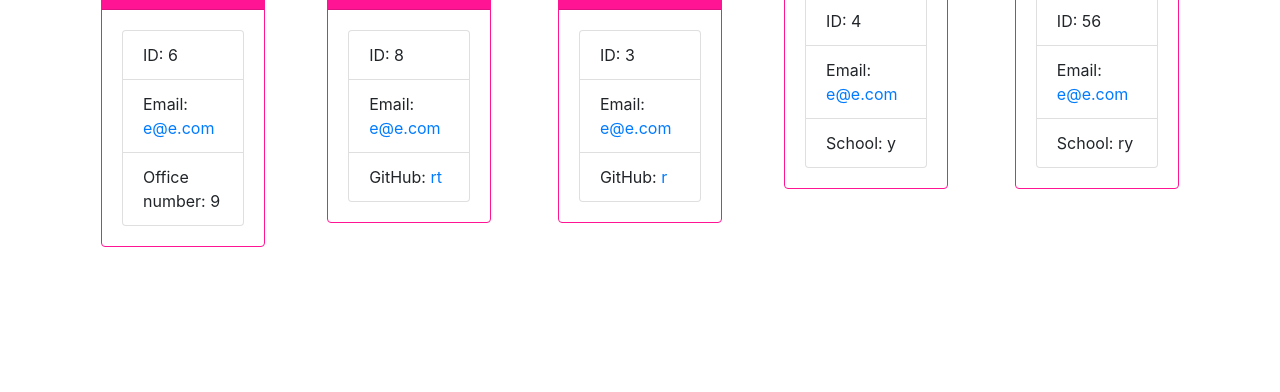
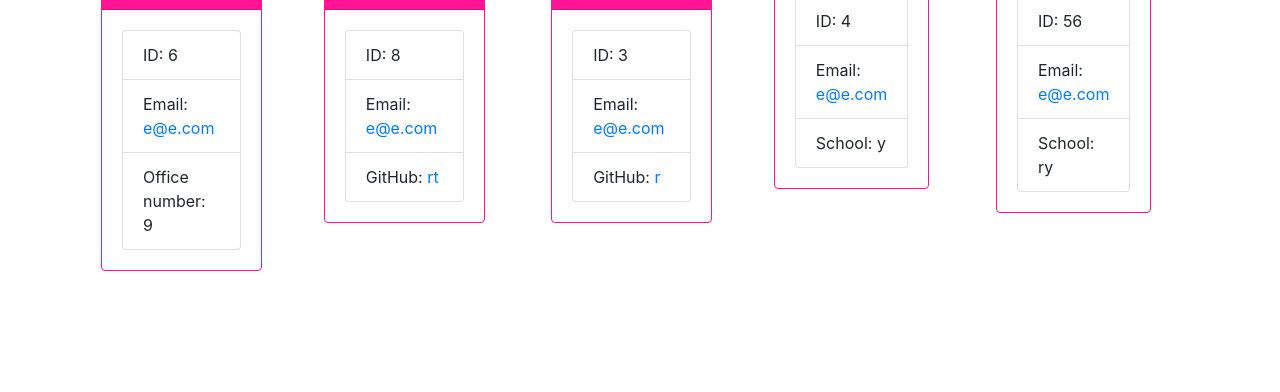
Before and after one commit to melindawinter/team-generator, a website: page output/team.html in a window 1280 px wide. Shown: the part 408-800 px from the top of the page. Drawn offline with nearby package versions, Linux system fonts and the light colour scheme.

Commit message:
fix columns

```diff
--- a/output/style.css
+++ b/output/style.css
@@ -14,3 +14,7 @@
 .card {
   border-color: deeppink;
 }
+
+.col {
+  flex-grow: 0;
+}
```
